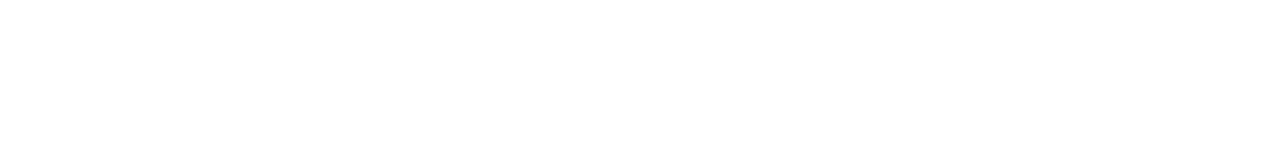
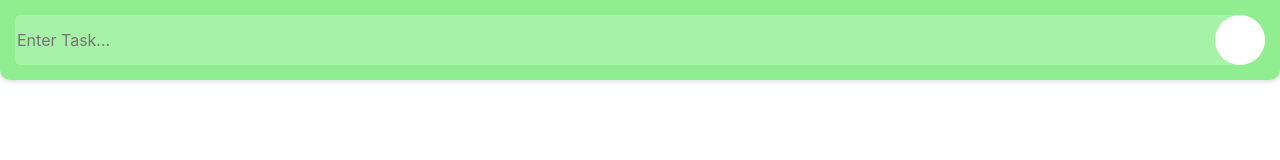
Before and after one commit to carloshdelreal/todolist, a website built with webpack: page index.html in a window 1280 px wide. Built offline with nearby package versions, Linux system fonts and the light colour scheme; files whose address does not match are found by name.

Commit message:
Header of the tasks

```diff
--- a/src/index.html
+++ b/index.html
@@ -2,7 +2,7 @@
 <html lang="en" dir="ltr">
   <head>
     <meta charset="utf-8" />
-    <link rel="stylesheet" type="text/css" href="./static/style/main.css" />
+    <link rel="stylesheet" type="text/css" href="./src/style.css" />
     <meta name="viewport" content="width=device-width, initial-scale=1" />
     <link
       rel="stylesheet"
@@ -33,5 +33,9 @@
   </head>
   <body>
 
+          <header>
+          <input type="text" placeholder="Enter Task...">
+          <button></button>
+          </header>
   </body>
 </html>
--- /dev/null
+++ b/src/style.css
@@ -0,0 +1,38 @@
+header{
+  width: 100%;
+  height: 80px;
+  position: fixed;
+  top:0;
+  left:0;
+  z-index: 10;
+  background:lightgreen;
+  box-shadow: 0px 2px 4px rgba(44,62,80,0.15);
+  border-bottom-left-radius: 10px;
+  border-bottom-right-radius: 10px;
+  padding:15px;
+}
+
+header input{
+  width: 100%;
+  height: 50px;
+  float:left;
+  background: rgba(255,255,255,0.2);
+  border-top-left-radius: 5px;
+  border-bottom-left-radius: 5px;
+  border-top-right-radius: 25px;
+  border-bottom-right-radius:25px;
+  border:0;
+  box-shadow: none;
+  color:white;
+}
+header button{
+  height: 50px;
+  width: 50px;
+  position:absolute;
+  top:15px;
+  right:15px;
+  border-radius: 25px;
+  background: white;
+  border:0px;
+  box-shadow: none;
+}
```
